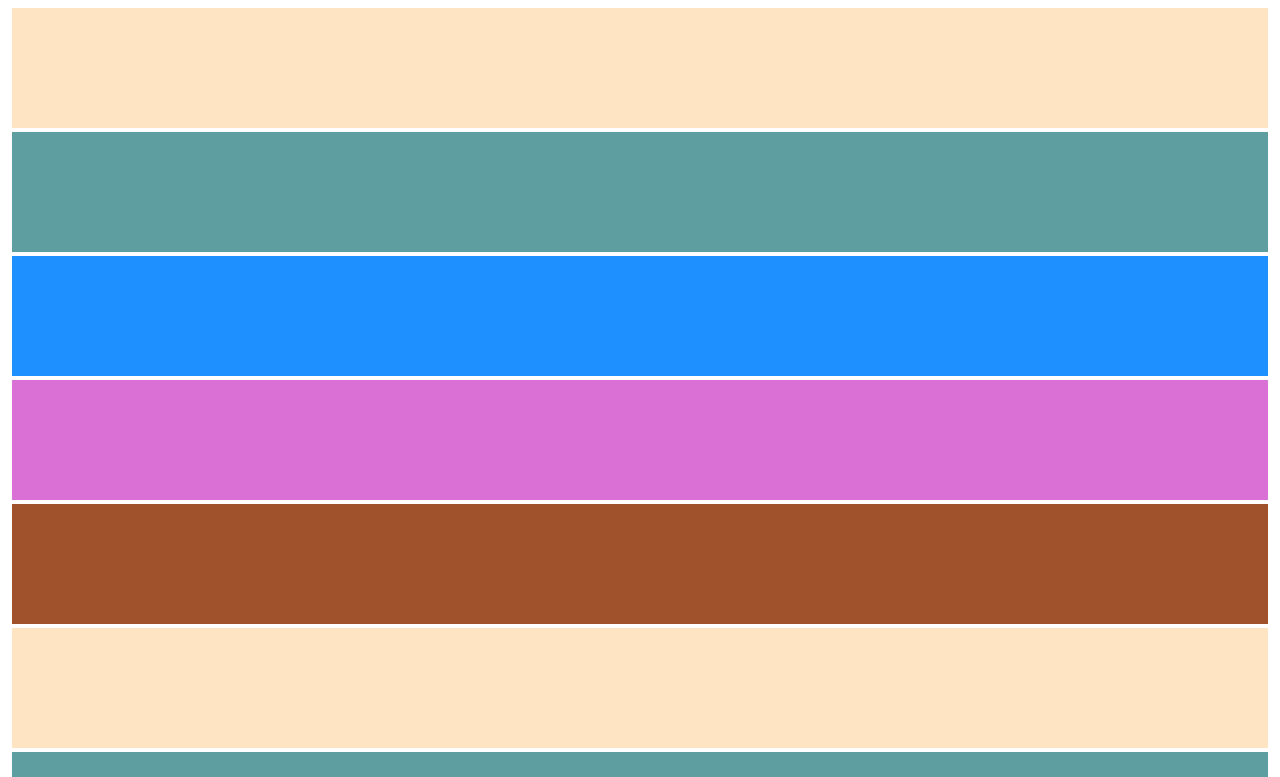
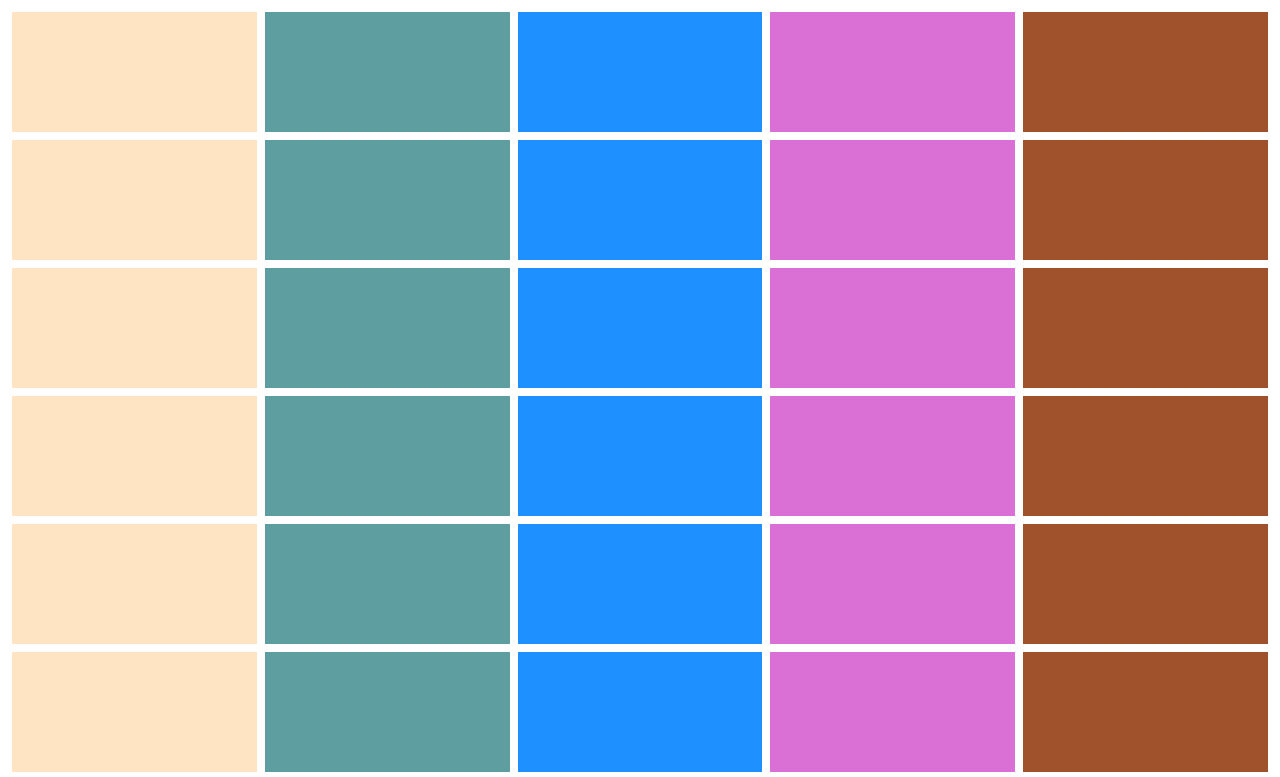
Before and after one commit to zh-betina/4in1cssGridFlexboxMQ, a plain HTML site: page index.html in a window 1280 px wide. Shown: the top 777 px of the page. Drawn offline with Linux system fonts and the light colour scheme.

Commit message:
Solution

```diff
--- a/style.css
+++ b/style.css
@@ -2,6 +2,11 @@ main > div {
     min-width: 200px;
     min-height: 120px;
     margin: 4px;
+}
+
+main{
+  display: grid;
+  grid-template-columns: repeat(5, 1fr);
 }
 
 .first {
```
Also changed, not shown: 1 other file.
